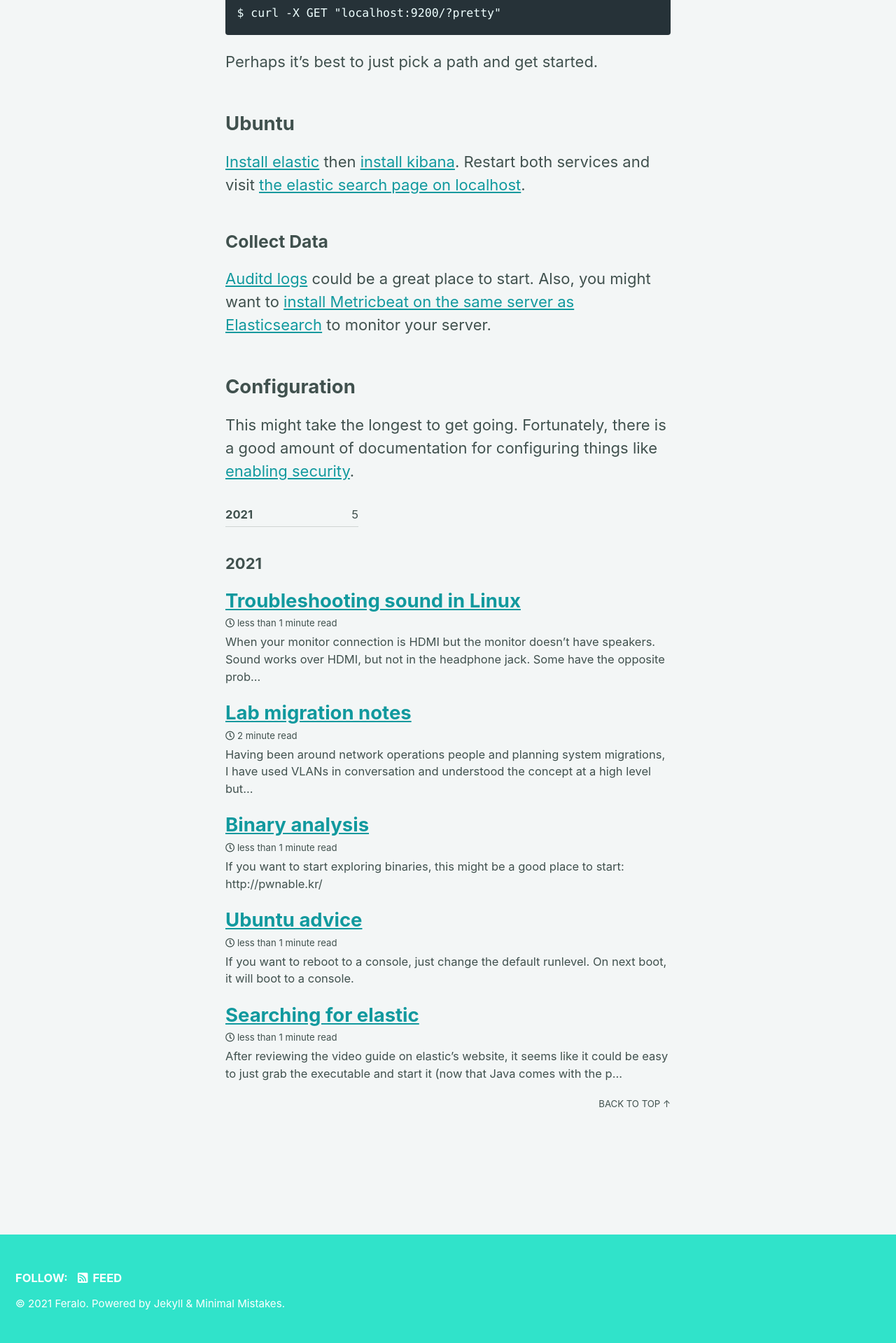
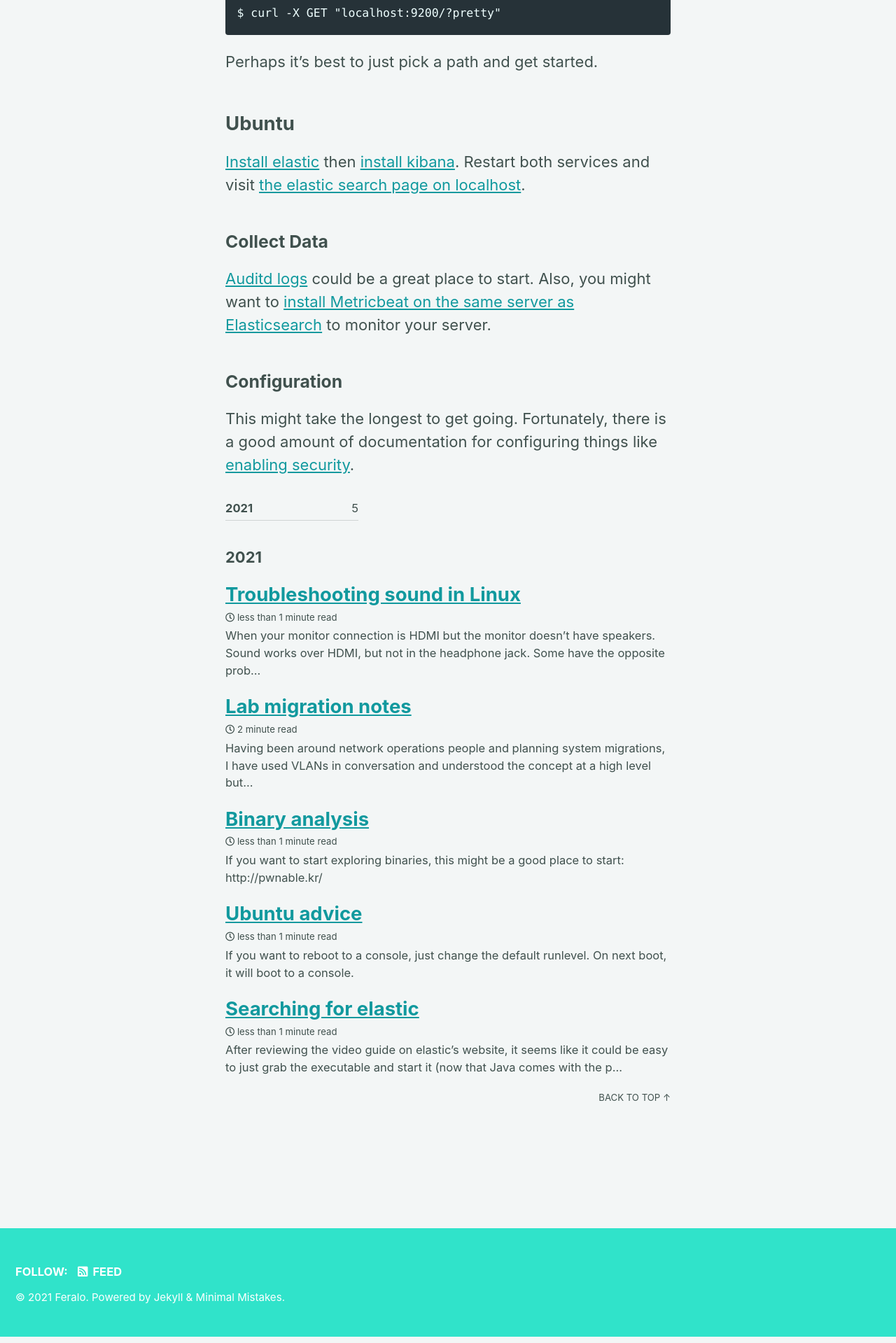
Before and after one commit to Feralo/feralo.github.io, a Jekyll site: the page built from _posts/2021-01-23-searching-for-elastic.md, in a window 1280 px wide. Shown: the part 907-2826 px from the top of the page at 70% size. Built offline with Jekyll 4.4.1, drawn with Linux system fonts in a browser that asks for light colours; cached includes are drawn as plain includes.

```diff
--- a/_posts/2021-01-23-searching-for-elastic.md
+++ b/_posts/2021-01-23-searching-for-elastic.md
@@ -36,6 +36,6 @@ Perhaps it's best to just pick a path and get started.
 
 [Auditd logs](https://www.elastic.co/guide/en/beats/filebeat/7.11/filebeat-module-auditd.html) could be a great place to start. Also, you might want to [install Metricbeat on the same server as Elasticsearch](https://www.elastic.co/guide/en/beats/metricbeat/7.11/metricbeat-installation-configuration.html) to monitor your server.
 
-## Configuration
+### Configuration
 
 This might take the longest to get going. Fortunately, there is a good amount of documentation for configuring things like [enabling security](https://www.elastic.co/guide/en/elasticsearch/reference/7.11/get-started-enable-security.html).
```
